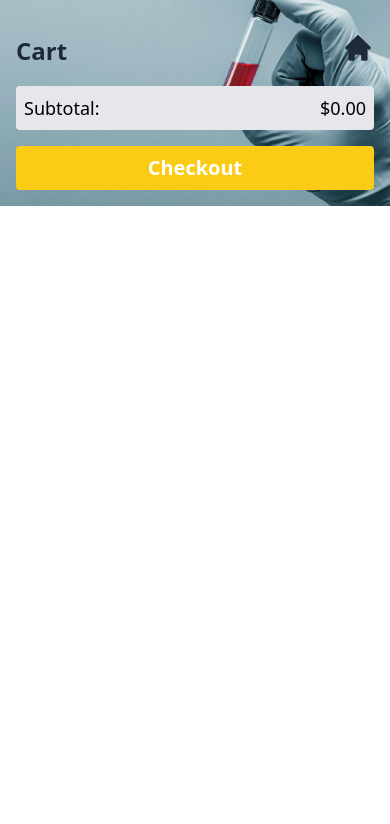
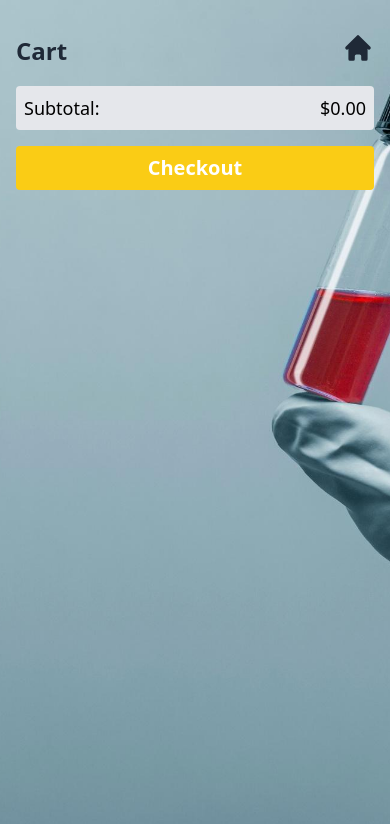
Before and after one commit to nidhi-gupta-1/healthcare-lab-test-app, a React (Create React App) app: page /cart in a window 390 px wide. Shown: the top 824 px of the page. Built offline with nearby package versions, Linux system fonts and the light colour scheme.

Commit message:
new changes

```diff
--- a/src/App.js
+++ b/src/App.js
@@ -6,7 +6,7 @@ import { NavProvider } from './Context';
 
 const App = () => {
   return (
-    <div className="w-full h-full bg-cover bg-center bg-no-repeat md:h-screen bg-hero">
+    <div className="w-screen min-h-screen bg-cover bg-center bg-no-repeat md:h-screen bg-hero">
       <NavProvider>
       <BrowserRouter>
       <Routes>
```
